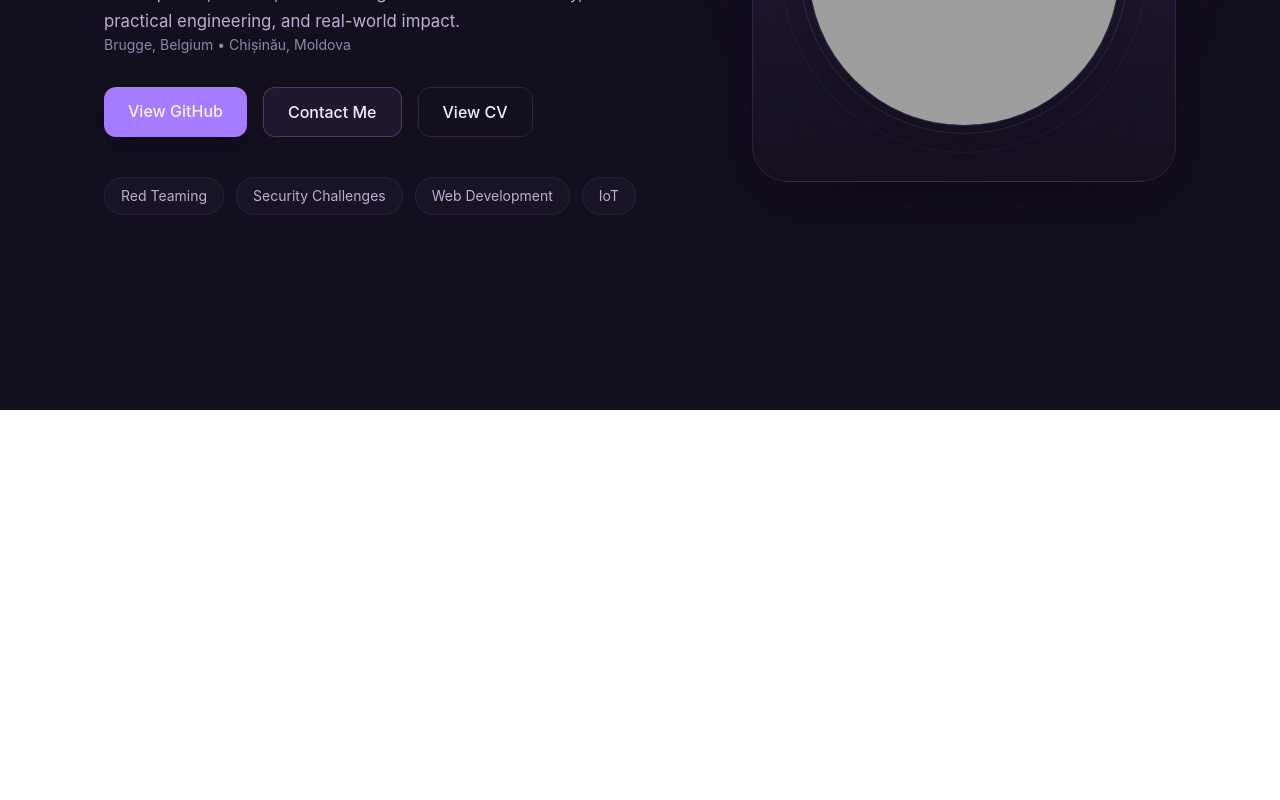
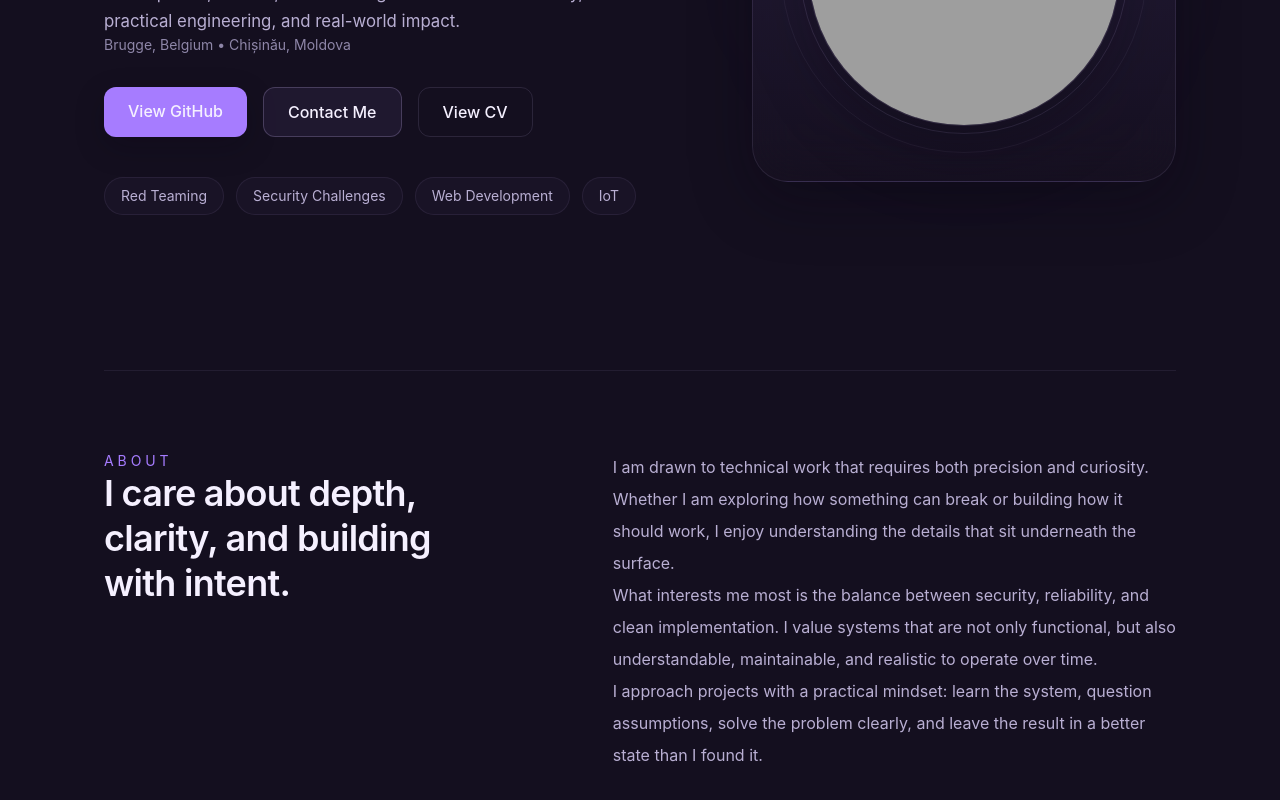
Before and after one commit to mkz013/mkz013.github.io, a React (Vite) app: page / in a window 1280 px wide. Shown: the part 470-1270 px from the top of the page. Before the commit the page ends 880 px from the top, so only its background shows below. Built offline with nearby package versions, Linux system fonts and the light colour scheme; grey boxes are pictures that could not be loaded.

Commit message:
feat: add about section

```diff
--- a/src/App.tsx
+++ b/src/App.tsx
@@ -1,10 +1,12 @@
 import { Hero } from './sections/Hero'
+import {About} from "./sections/About.tsx";
 
 function App() {
   return (
       <div className="min-h-screen bg-[var(--bg-main)] text-[var(--text-main)]">
         <main className="mx-auto flex min-h-screen w-full max-w-6xl flex-col px-6 py-8 md:px-10 md:py-10">
           <Hero />
+          <About />
         </main>
       </div>
   )
--- /dev/null
+++ b/src/sections/About.tsx
@@ -0,0 +1,37 @@
+export function About() {
+    return (
+        <section
+            id="about"
+            className="grid gap-8 border-t border-[rgba(213,193,255,0.08)] py-20 md:grid-cols-[0.9fr_1.1fr] md:gap-12"
+        >
+            <div>
+                <p className="mb-4 text-sm uppercase tracking-[0.28em] text-[var(--accent-primary)]">
+                    About
+                </p>
+
+                <h2 className="max-w-sm text-3xl font-semibold leading-tight tracking-[-0.03em] md:text-4xl">
+                    I care about depth, clarity, and building with intent.
+                </h2>
+            </div>
+
+            <div className="space-y-6 text-[15px] leading-8 text-[var(--text-sub)] md:text-base">
+                <p>
+                    I am drawn to technical work that requires both precision and curiosity.
+                    Whether I am exploring how something can break or building how it should work,
+                    I enjoy understanding the details that sit underneath the surface.
+                </p>
+
+                <p>
+                    What interests me most is the balance between security, reliability, and clean implementation.
+                    I value systems that are not only functional, but also understandable, maintainable,
+                    and realistic to operate over time.
+                </p>
+
+                <p>
+                    I approach projects with a practical mindset: learn the system, question assumptions,
+                    solve the problem clearly, and leave the result in a better state than I found it.
+                </p>
+            </div>
+        </section>
+    )
+}
```
